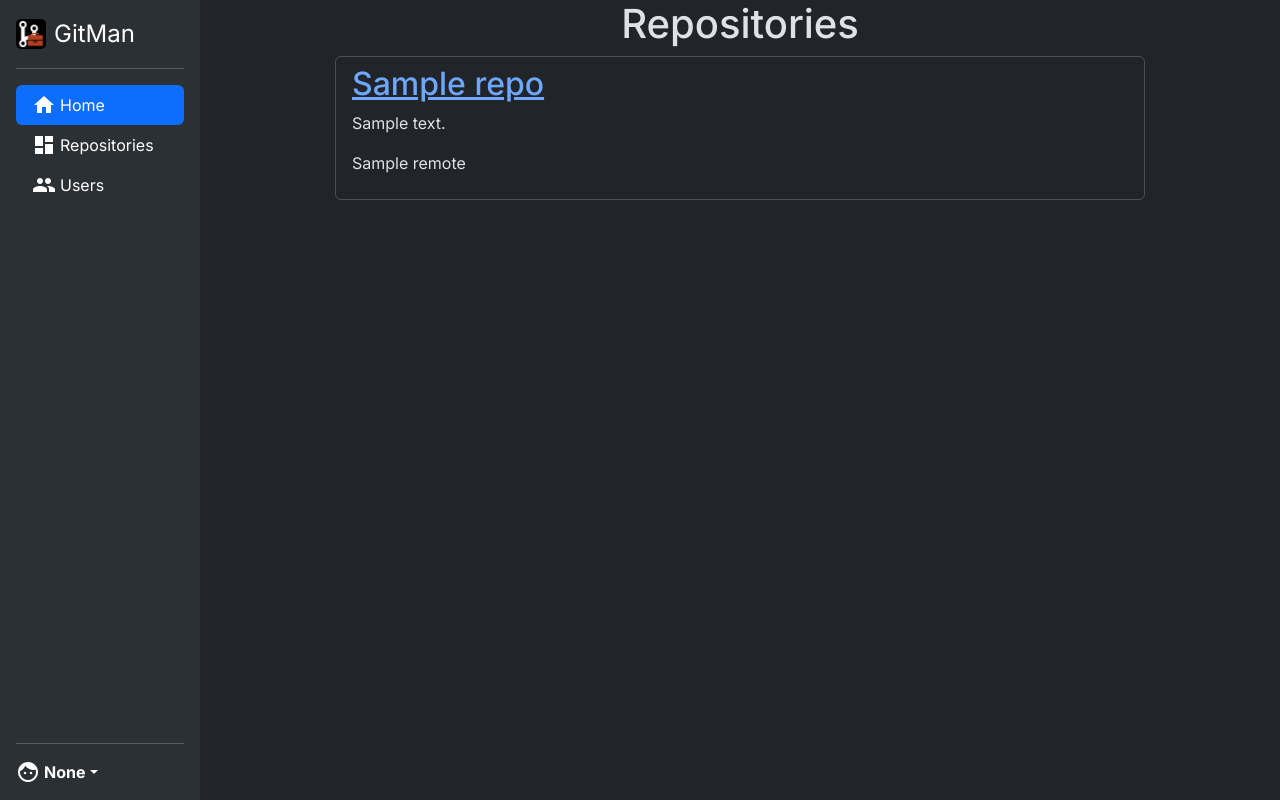
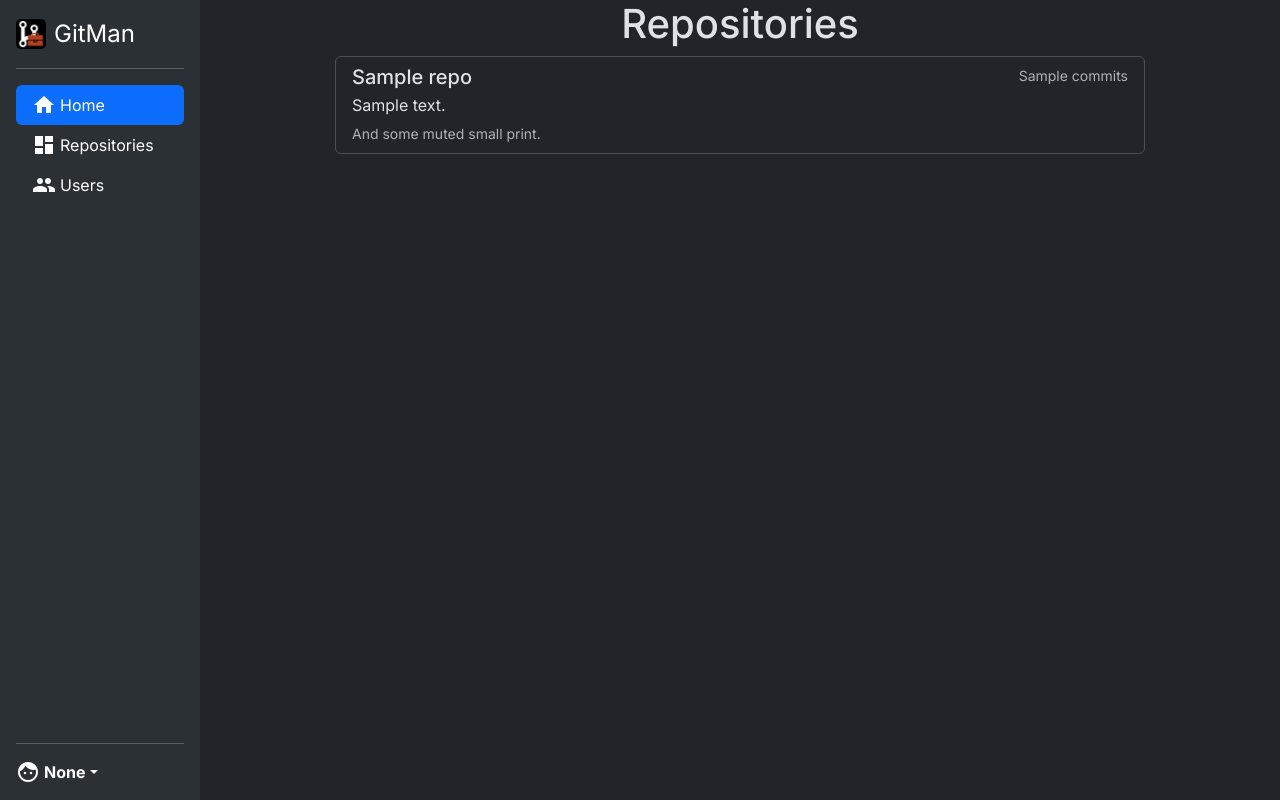
Before and after one commit to atomtables/GitMan, a Flask app: template templates/repositories.html in a window 1280 px wide. Run offline with Flask 2, Linux system fonts and the light colour scheme; the template is opened without the code that fills it: most values are stand-ins (such as "Sample title", 1, 10 or a date in 2020).

Commit message:
repositories

```diff
--- a/app.py
+++ b/app.py
@@ -199,6 +199,7 @@ def repositories():
         repositories.append({
             'name': name,
             'description': description,
+            'commits': count_commits(folder),
             'remote': remote
         })
 
--- a/templates/repositories.html
+++ b/templates/repositories.html
@@ -2,13 +2,16 @@
 
 {% block content %}
     <h1 class="text-center">Repositories</h1>
-    <ul class="list-group w-75 m-auto">
+    <div class="list-group w-75 m-auto">
         {% for repo in repositories %}
-            <li class="list-group-item">
-                <a href=""><h2>{{ repo.name }}</h2></a>
-                <p>{{ repo.description }}</p>
-                <p>{{ repo.remote }}</p>
-            </li>
+            <a href="#" class="list-group-item list-group-item-action">
+                <div class="d-flex w-100 justify-content-between">
+                    <h5 class="mb-1">{{ repo.name }}</h5>
+                    <small class="text-body-secondary">{{ repo.commits }}</small>
+                </div>
+                <p class="mb-1">{{ repo.description }}</p>
+                <small class="text-body-secondary">And some muted small print.</small>
+            </a>
         {% endfor %}
-    </ul>
+    </div>
 {% endblock %}
```
